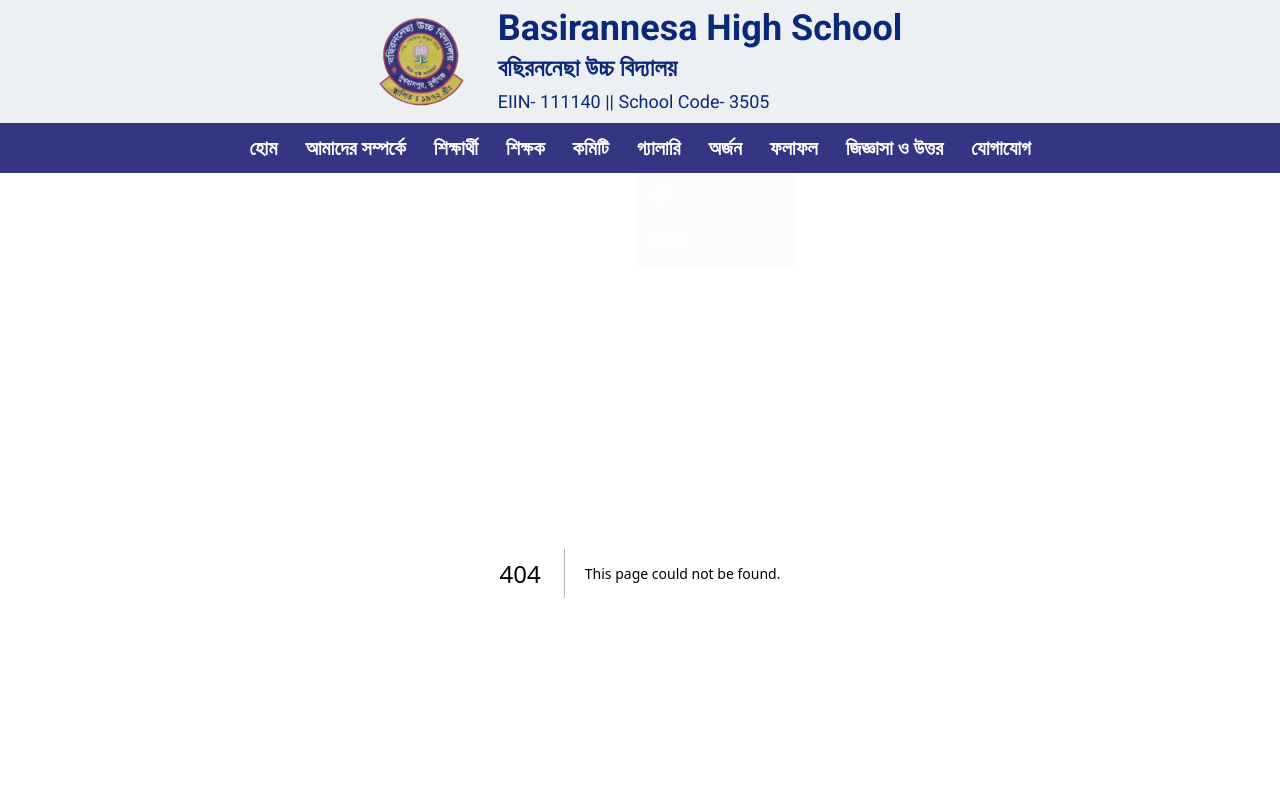
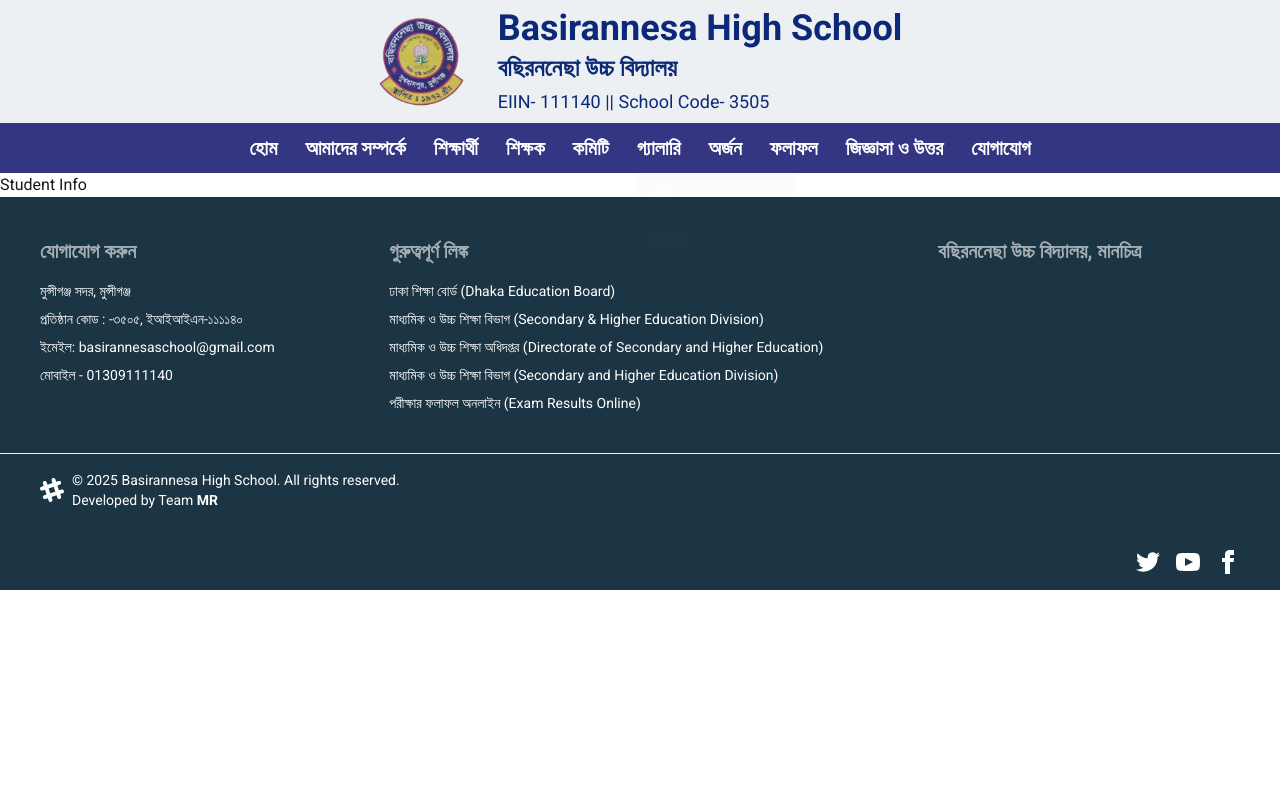
Before and after one commit to MahmudulHasan1211/basirannesa-high-school-website, a Next.js app in the folder front-end/: page /student in a window 1280 px wide. Before the commit this address had no page. Shown: the top 800 px of the page. Built offline with nearby package versions, Linux system fonts and the light colour scheme.

Commit message:
student page added

```diff
--- a/front-end/app/components/Nav.tsx
+++ b/front-end/app/components/Nav.tsx
@@ -35,10 +35,11 @@ export default function Nav() {
             আমাদের সম্পর্কে
           </li>
           <li className="text-xl font-bold cursor-pointer hover:text-[#008000]">
-            শিক্ষার্থী
+            <Link href="/student" onClick={() =>setMenuOpen(!menuOpen) }>শিক্ষার্থী</Link>
+
           </li>
           <li className="text-xl font-bold cursor-pointer hover:text-[#008000]">
-          <Link href="/teacher" onClick={() =>setMenuOpen(!menuOpen) }> শিক্ষক</Link>
+          <Link href="/teacher" > শিক্ষক</Link>
 
           </li>
           <li className="text-xl font-bold cursor-pointer hover:text-[#008000]">
--- /dev/null
+++ b/front-end/app/student/page.tsx
@@ -0,0 +1,7 @@
+export default function Student(){
+    return (
+        <div>
+            <h1>Student Info</h1>
+        </div>
+    )
+}
```
